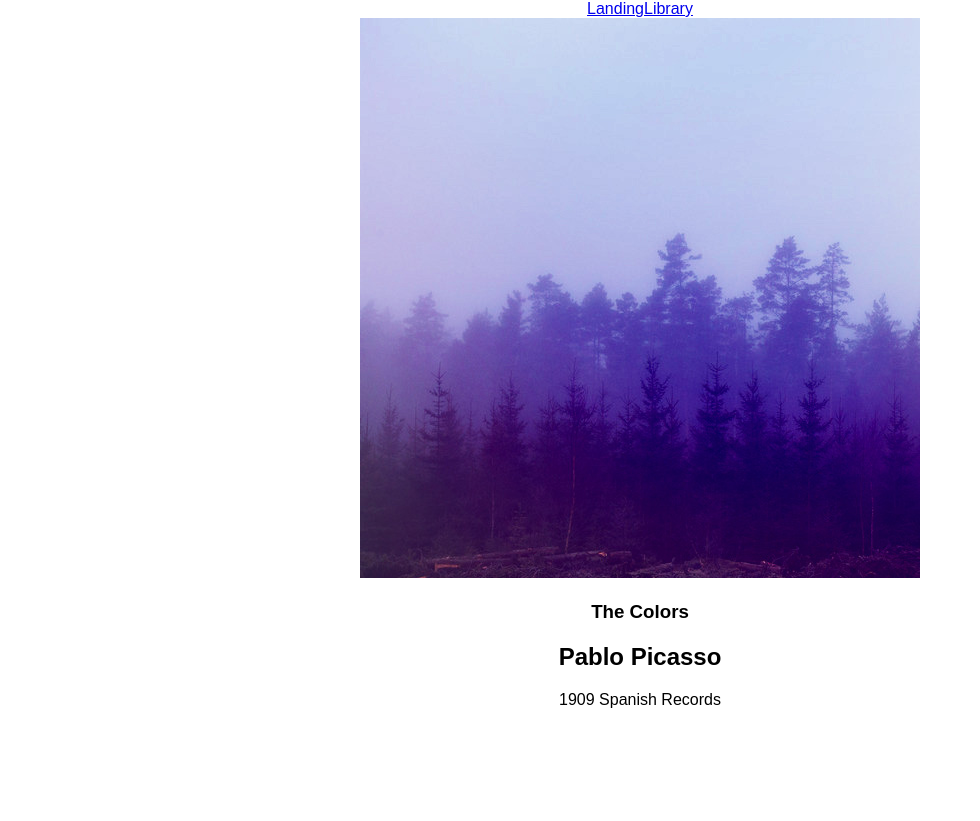
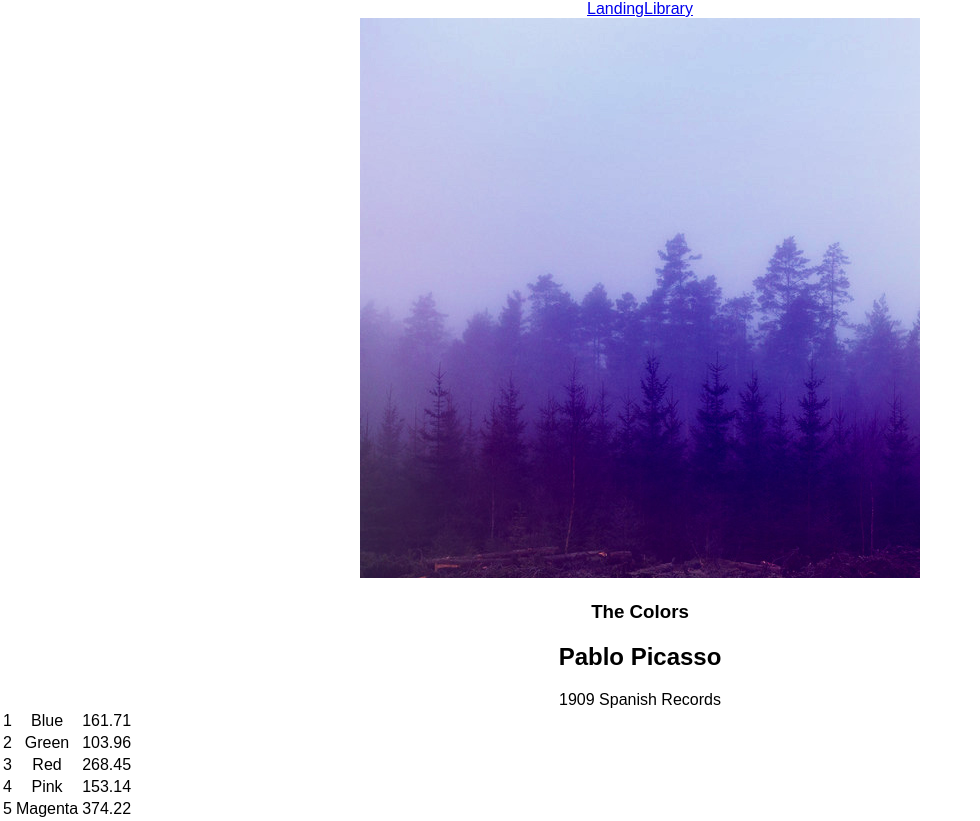
Before and after one commit to eckertg1/bloc-jams-react, a React (Create React App) app: page /album/the-colors in a window 1280 px wide. Shown: the whole page, without its empty margins (0-980 px from the left). Before the commit the page ends 800 px from the top, so only its background shows below. Built offline with nearby package versions, Linux system fonts and the light colour scheme.

Commit message:
assignment 6 complete

```diff
--- a/public/index.html
+++ b/public/index.html
@@ -19,6 +19,7 @@
       work correctly both with client-side routing and a non-root public URL.
       Learn how to configure a non-root public URL by running `npm run build`.
     -->
+    <link rel="ionicons" href="http://code.ionicframework.com/ionicons/2.0.1/css/ionicons.min.css">
     <title>React App</title>
   </head>
   <body>
--- a/src/components/Album.js
+++ b/src/components/Album.js
@@ -9,16 +9,14 @@ class Album extends Component {
       return album.slug === this.props.match.params.slug
     });
 
-    this.state = {
-      album: album
-    };
+    this.state={album : album};
   }
 
   render() {
     return (
       <section className='album'>
         <section id="album-info">
-          <img id="album-cover-art" src={this.state.album.albumCover} />
+          <img id="album-cover-art" src={this.state.album.albumCover} alt={this.state.album.title} />
           <div className="album-details">
             <h1 id='album-title'>{this.state.album.title}</h1>
             <h2 className="artist">{this.state.album.artist}</h2>
@@ -32,6 +30,14 @@ class Album extends Component {
             <col id="song-duration-column"/>
           </colgroup>
           <tbody>
+            {this.state.album.songs.map( (songs,index) =>
+              <tr key={index}>
+                <td>{index + 1}</td>
+                <td>{songs.title}</td>
+                <td>{songs.duration}</td>
+              </tr>
+              )
+            }
           </tbody>
         </table>
       </section>
```
